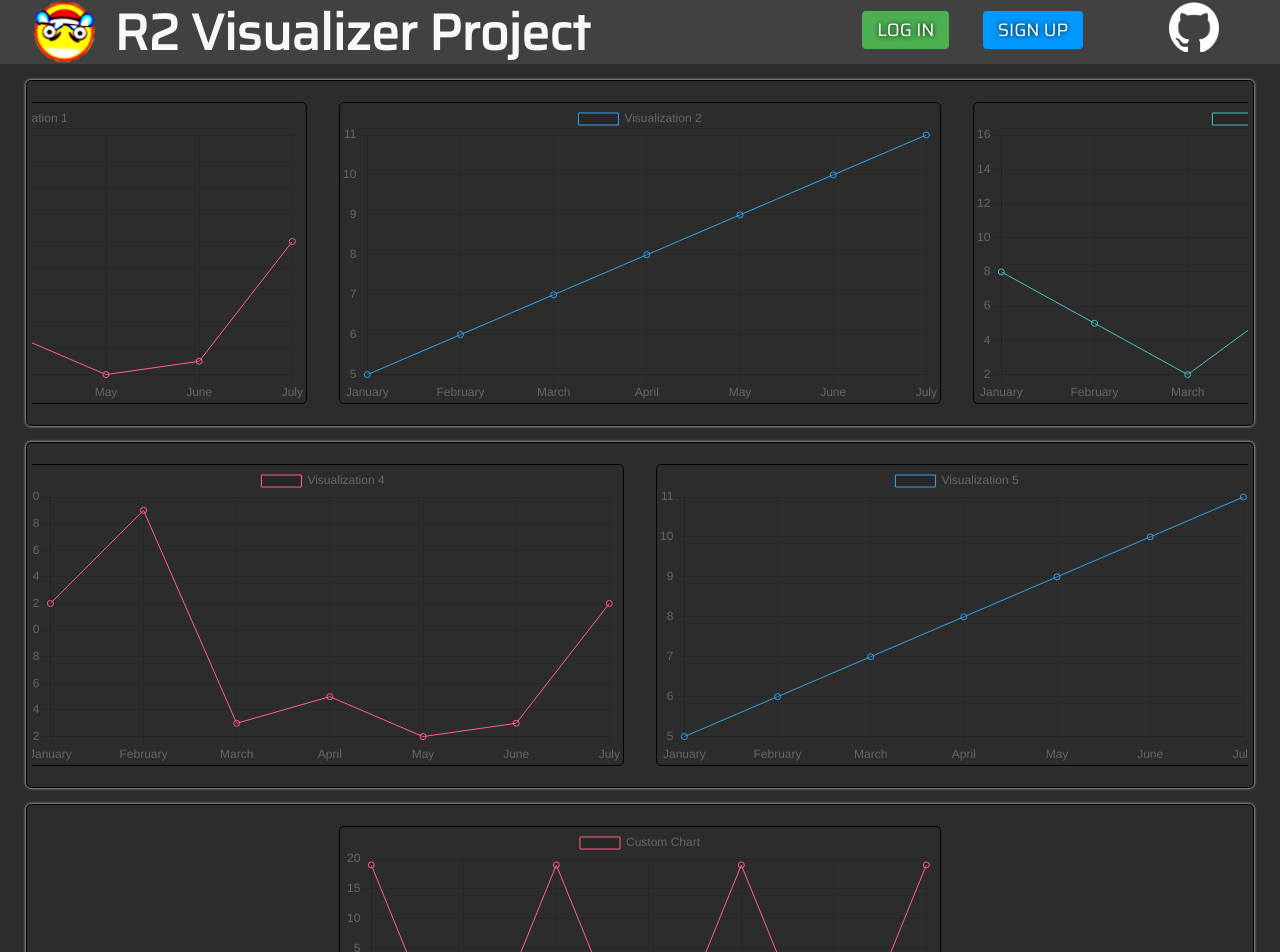
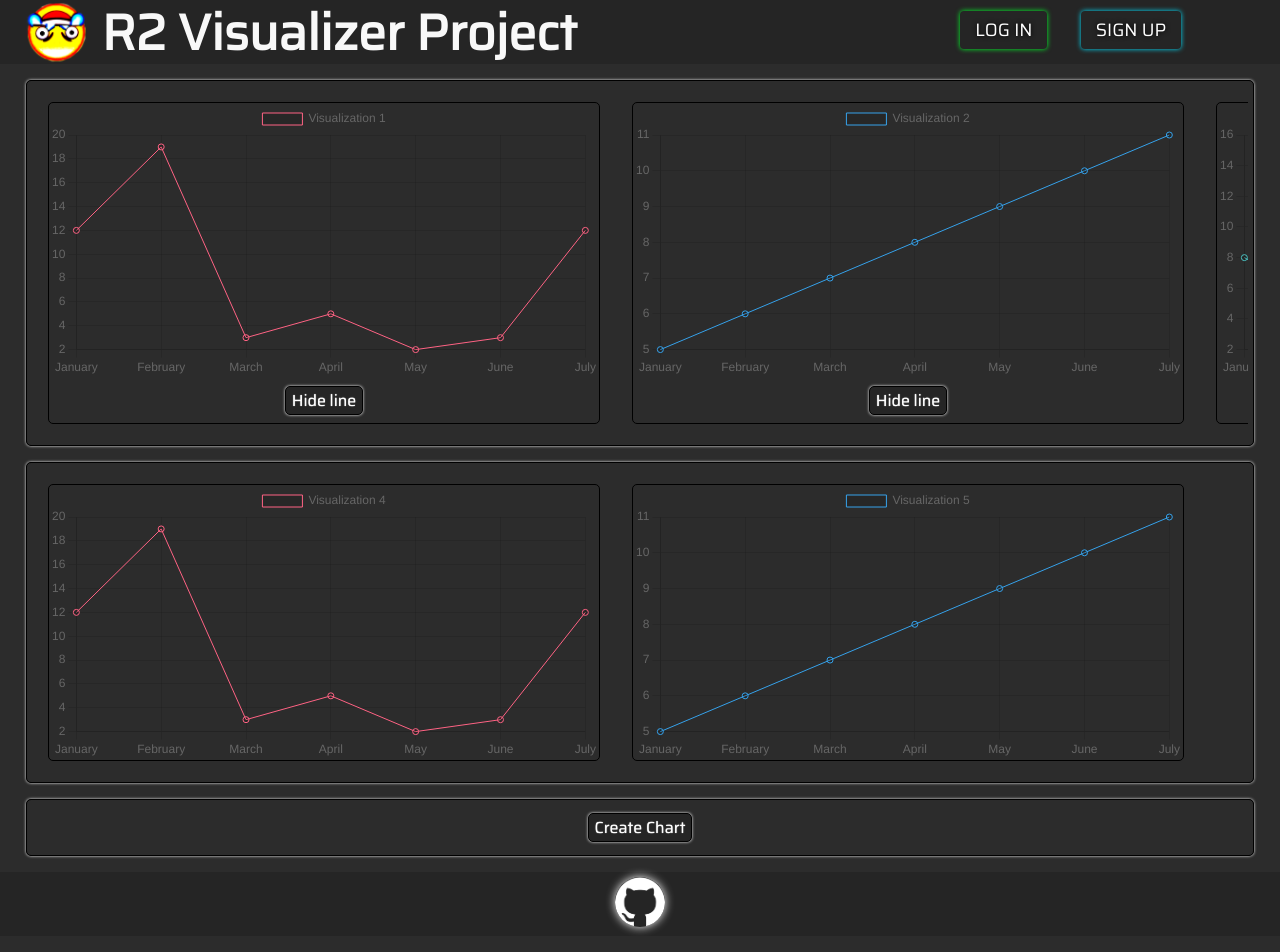
Before and after one commit to R2-WebSovellusprojekti/VisualizerV2, a React (Create React App) app in the folder frontend/: page / in a window 1280 px wide. Shown: the top 952 px of the page. Built offline with nearby package versions, Linux system fonts and the light colour scheme.

Commit message:
visualisointi upgradee

```diff
--- a/frontend/src/App.css
+++ b/frontend/src/App.css
@@ -3,20 +3,28 @@ body {
   margin: 0;
   align-items: center;
   overflow: auto;
+  padding-top: 0px;
 }
 
 .App {
   justify-content: center;
   align-items: center;
   text-align: center;
-  height: 100;
   width: 100%;
 }
-
+.footer {
+  margin-top: auto;
+  display: flex;
+  justify-content: center;
+  align-items: center;
+  background-color: #252525;
+  color: #fff;
+  height: 4rem;
+}
 .App-logo {
   max-width: 12%;
   pointer-events: none;
-  padding: auto;
+  margin-right: 1rem;
 }
 
 @media (prefers-reduced-motion: no-preference) {
@@ -29,19 +37,26 @@ body {
   justify-content: center;
   align-items: center;
   flex-direction: row;
-  margin-top: 0px;
-  margin-left: 2rem;
+  max-height: 100%;
+  max-width: 100%;
+  box-sizing: border-box;
+  margin-left: 1.5rem;
+  margin-right: 0;
+  margin-top: 0;
+  margin-bottom: 0;
 }
 
 .title {
   font-family: 'Saira', sans-serif;
   font-size: 50px;
   color: #f8f8f8;
-  padding: 10px;
-  margin-left: 10px;
   text-decoration: none !important;
   overflow: visible;
   white-space: nowrap;
+  margin-top: 0;
+  margin-bottom: 0;
+  margin-left: 0;
+  margin-right: 0;
 
 }
 
@@ -84,7 +99,7 @@ ul {
   display: flex;
   justify-content: space-between;
   align-items: center;
-  background-color: #414141;
+  background-color: #252525;
   color: white;
   padding: 0.5rem 2rem;
 }
@@ -119,11 +134,11 @@ ul {
 .github-logo {
   width: 50px;
   height: 50px;
-  margin-left: 1rem;
   cursor: pointer;
   transition: ease-in-out 0.2s;
   position: relative;
-  left: 3rem;
+  border-radius: 50px;
+  box-shadow: #f8f8f8 0px 0px 10px 0px;
 }
 .github-logo:hover {
   transform: scale(1.1);
@@ -166,7 +181,7 @@ ul {
   }
 
   .title {
-  font-size: 18px;
+  font-size: 25px;
   max-height: fit-content;
   }
 
@@ -184,6 +199,5 @@ ul {
     cursor: pointer;
     transition: ease-in-out 0.2s;
     position: relative;
-    left: 3rem;
   }
   }
--- a/frontend/src/App.js
+++ b/frontend/src/App.js
@@ -1,4 +1,4 @@
-import logo from './logo.svg';
+/*import logo from './logo.svg';
 import './App.css';
 import { BrowserRouter as Router, Route, Routes, NavLink } from 'react-router-dom';
 import SigninButton from './SigninButton';
@@ -8,7 +8,7 @@ import React, { useState, useEffect } from 'react';
 import './Styles.css'
 import N1Charts from './N1Charts';
 import N2Charts from './N2Charts';
-import N3Charts from './N3Charts';
+import CreateChartButton from './CreateChartButton';
 
 function App() {
   const [isAuthenticated, setIsAuthenticated] = useState(false);
@@ -32,6 +32,9 @@ function App() {
 
   const handleProfileClick = () => {
     console.log('Profile clicked');
+  };
+  const handleCreateChartClick = () => {
+    console.log('Create chart clicked');
   };
 
   return (
@@ -58,13 +61,6 @@ function App() {
                 </li>
               </>
             )}
-            <li>
-              <a href="https://github.com/R2-WebSovellusprojekti/VisualizerV2" target="_blank" rel="noopener noreferrer">
-              <img
-                className="github-logo"
-                src ="/github-mark-white.png" alt="" />
-              </a>
-            </li>
           </ul>
         </nav>
           <div className="chart-box">
@@ -74,9 +70,106 @@ function App() {
         <N2Charts />
         </div>
         <div className="chart-box">
-        <N3Charts />
+          <CreateChartButton onClick={handleCreateChartClick} />
         </div>
+        <div className="footer">
+        <a href="https://github.com/R2-WebSovellusprojekti/VisualizerV2" target="_blank" rel="noopener noreferrer">
+          <img className="github-logo" src="/github-mark-white.png" alt="" />
+        </a>
+      </div>
+    </div>
+    </Router>
+  );
+}
+
+export default App;*/
+import logo from './logo.svg';
+import './App.css';
+import { BrowserRouter as Router, Route, Routes, NavLink } from 'react-router-dom';
+import SigninButton from './SigninButton';
+import SignupButton from './SignupButton';
+import ProfileButton from './ProfileButton';
+import React, { useState, useEffect } from 'react';
+import './Styles.css'
+import N1Charts from './N1Charts';
+import N2Charts from './N2Charts';
+import CreateChartButton from './CreateChartButton';
+import CreateChart from './CreateChart';
+
+function App() {
+  const [isAuthenticated, setIsAuthenticated] = useState(false);
+  const [isNewChartCreated, setIsNewChartCreated] = useState(false);
+
+  useEffect(() => {
+    const token = localStorage.getItem('token');
+    if (token) {
+      setIsAuthenticated(true);
+    } else {
+      setIsAuthenticated(false);
+    }
+  }, []);
+
+  const handleSignupClick = () => {
+    console.log('Signup clicked');
+  };
+
+  const handleSigninClick = () => {
+    console.log('Signin clicked');
+  };
+
+  const handleProfileClick = () => {
+    console.log('Profile clicked');
+  };
+
+  const handleCreateChartClick = () => {
+    setIsNewChartCreated(true);
+  };
+
+  return (
+    <Router>
+      <div className="App">
+        <nav className="navbar">
+          <NavLink to="/" className="logo-container">
+            <img src={logo} className="App-logo" alt="logo" />
+            <h1 className='title' >R2 Visualizer Project</h1>
+          </NavLink>
+
+          <ul>
+            {isAuthenticated ? (
+              <li>
+                <ProfileButton onClick={handleProfileClick} />
+              </li>
+            ) : (
+              <>
+                <li>
+                  <SigninButton onClick={handleSigninClick} />
+                </li>
+                <li>
+                  <SignupButton onClick={handleSignupClick} />
+                </li>
+              </>
+            )}
+          </ul>
+        </nav>
+        <div className="chart-box">
+            <N1Charts />
         </div>
+        <div className="chart-box">
+          <N2Charts />
+        </div>
+        <div className="chart-box">
+          {isNewChartCreated ? (
+            <CreateChart />
+          ) : (
+          <CreateChartButton onClick={handleCreateChartClick} />
+          )}
+        </div>
+        <div className="footer">
+          <a href="https://github.com/R2-WebSovellusprojekti/VisualizerV2" target="_blank" rel="noopener noreferrer">
+            <img className="github-logo" src="/github-mark-white.png" alt="" />
+          </a>
+        </div>
+      </div>
     </Router>
   );
 }
--- a/frontend/src/Charts.css
+++ b/frontend/src/Charts.css
@@ -1,16 +1,14 @@
 .n1chart-container {
     display: flex;
-    flex-wrap: wrap;
-    justify-content: center;
+    justify-content: flex-start;
     border-radius: 10px;
-    width: 100%;
+    width: calc(100vw);
     margin: 0 auto;
     overflow: auto;
     flex-wrap: nowrap;
 }
 .n2chart-container {
     display: flex;
-    flex-wrap: wrap;
     justify-content: center;
     border-radius: 10px;
     width: 100%;
@@ -20,7 +18,6 @@
 }
 .n3chart-container {
     display: flex;
-    flex-wrap: wrap;
     justify-content: center;
     border-radius: 10px;
     width: 100%;
@@ -44,21 +41,87 @@
     margin-top: 1rem;
     margin-left: auto;
     margin-right: auto;
+    margin-bottom: 1rem;
     display: flex;
     flex-direction: row;
     max-width: 95vw;
+    max-height: 95vh;
     box-shadow: 0px 0px 3px rgb(255, 255, 255);
     justify-content: center;
     align-items: center;
-}
-
-.chart-box .line-graph {
-    flex: 1; /* this will make each line graph take up equal space in the box */
-    margin: 10px;
+    overflow: auto;
+    min-width: 95vw;
 }
 canvas {
     font-family: 'Saira', 'sans-serif';
-    overflow: scroll;
-    width: 600px !important;
+    overflow: visible;
+    min-width: 550px;
+    width: 100% !important;
     height: auto !important;
+
 }
+
+/*Buttons*/
+.line-button {
+    margin: 0.5rem;
+    border-radius: 5px;
+    border: 1px solid #000000;
+    background-color: #252525;
+    color: #ffffff;
+    text-shadow: #ffffff 0px 0px 1px;
+    font-family: 'Saira', 'sans-serif';
+    font-size: 1rem;
+    font-weight: 400;
+    cursor: pointer;
+    transition: all 0.2s ease-in-out;
+    text-decoration: none;
+    outline: none;
+    box-shadow: 0px 0px 3px rgb(255, 255, 255);
+}
+.line-button:hover {
+    background-color: #353535;
+    color: #ffffff;
+    text-shadow: #ffffff 0px 0px 1px;
+    box-shadow: 0px 0px 3px rgb(255, 255, 255);
+}
+.create-chart-button {
+    margin: 0.5rem;
+    border-radius: 5px;
+    border: 1px solid #000000;
+    background-color: #252525;
+    color: #ffffff;
+    text-shadow: #ffffff 0px 0px 1px;
+    font-family: 'Saira', 'sans-serif';
+    font-size: 1rem;
+    font-weight: 400;
+    cursor: pointer;
+    transition: all 0.2s ease-in-out;
+    text-decoration: none;
+    outline: none;
+    box-shadow: 0px 0px 3px rgb(255, 255, 255);
+}
+
+@media screen and (min-width: 2300px) {
+    canvas {
+        min-width: 750px;
+        width: 100% !important;
+        height: auto !important;
+    }
+}
+@media screen and (max-width: 601px) {
+    canvas {
+        max-width: 450px;
+        height: auto !important;
+    }
+}
+@media screen and (max-width: 1300px) {
+    .n2chart-container {
+        display: flex;
+        justify-content: flex-start;
+        border-radius: 10px;
+        width: 100%;
+        margin: 0 auto;
+        overflow: auto;
+        flex-wrap: nowrap;
+    }
+}
--- /dev/null
+++ b/frontend/src/CreateChart.js
@@ -0,0 +1,25 @@
+import React from 'react';
+import { Line } from 'react-chartjs-2';
+
+const CreateChart = () => {
+  const data = {
+    labels: ['January', 'February', 'March', 'April', 'May', 'June', 'July'],
+    datasets: [
+      {
+        label: 'My First Dataset',
+        data: [65, 59, 80, 81, 56, 55, 40],
+        fill: false,
+        borderColor: 'rgb(75, 192, 192)',
+        tension: 0.1,
+      },
+    ],
+  };
+
+  return (
+    <div className="chart-container">
+      <Line data={data} />
+    </div>
+  );
+};
+
+export default CreateChart;
--- /dev/null
+++ b/frontend/src/CreateChartButton.js
@@ -0,0 +1,11 @@
+import React from 'react';
+
+function CreateChartButton({ onClick }) {
+  return (
+    <div onClick={onClick}>
+      <button className='create-chart-button'>Create Chart</button>
+    </div>
+  );
+}
+
+export default CreateChartButton;
--- a/frontend/src/N1Charts.js
+++ b/frontend/src/N1Charts.js
@@ -1,9 +1,17 @@
-import React from 'react';
+import React, { useState } from 'react';
 import { Line } from 'react-chartjs-2';
 import { Chart as ChartJS } from 'chart.js/auto';
 import './Charts.css'
 
 const N1Charts = () => {
+  const [showLine1, setShowLine1] = useState(true);
+  const [showLine2, setShowLine2] = useState(true);
+  const [showLine3, setShowLine3] = useState(true);
+
+  const toggleLine1 = () => setShowLine1(!showLine1);
+  const toggleLine2 = () => setShowLine2(!showLine2);
+  const toggleLine3 = () => setShowLine3(!showLine3);
+
   const data1 = {
     labels: ['January', 'February', 'March', 'April', 'May', 'June', 'July'],
     datasets: [
@@ -13,6 +21,7 @@ const N1Charts = () => {
         borderColor: 'rgba(255, 99, 132, 1)',
         borderWidth: 1,
         fill: false,
+        hidden: !showLine1, // toggle visibility based on state
       },
     ],
   };
@@ -26,6 +35,7 @@ const N1Charts = () => {
         borderColor: 'rgba(54, 162, 235, 1)',
         borderWidth: 1,
         fill: false,
+        hidden: !showLine2, // toggle visibility based on state
       },
     ],
   };
@@ -39,6 +49,7 @@ const N1Charts = () => {
         borderColor: 'rgba(75, 192, 192, 1)',
         borderWidth: 1,
         fill: false,
+        hidden: !showLine3, // toggle visibility based on state
       },
     ],
   };
@@ -47,12 +58,21 @@ const N1Charts = () => {
     <div className="n1chart-container">
       <div className="chart-column">
         <Line data={data1} />
+        <button className="line-button" onClick={toggleLine1}>
+          {showLine1 ? 'Hide line' : 'Show line'}
+        </button>
       </div>
       <div className="chart-column">
         <Line data={data2} />
+        <button className="line-button" onClick={toggleLine2}>
+          {showLine2 ? 'Hide line' : 'Show line'}
+        </button>
       </div>
       <div className="chart-column">
         <Line data={data3} />
+        <button className="line-button" onClick={toggleLine3}>
+          {showLine3 ? 'Hide line' : 'Show line'}
+        </button>
       </div>
     </div>
   );
--- a/frontend/src/N3Charts.js
+++ /dev/null
@@ -1,29 +0,0 @@
-import React from 'react';
-import { Line } from 'react-chartjs-2';
-import { Chart as ChartJS } from 'chart.js/auto';
-import './Charts.css'
-
-const N3Charts = () => {
-  const data1 = {
-    labels: ['January', 'February', 'March', 'April', 'May', 'June', 'July'],
-    datasets: [
-      {
-        label: 'Custom Chart',
-        data: [19,-19 , 19, -19, 19, -19, 19],
-        borderColor: 'rgba(255, 99, 132, 1)',
-        borderWidth: 1,
-        fill: false,
-      },
-    ],
-  };
-
-  return (
-    <div className="n3chart-container">
-  <div className="chart-column">
-    <Line data={data1} />
-  </div>
-</div>
-  );
-};
-
-export default N3Charts;
--- a/frontend/src/Styles.css
+++ b/frontend/src/Styles.css
@@ -36,7 +36,7 @@
 .profile-btn {
   z-index: 1;
   font-family: 'Saira', sans-serif;
-  background-color: #00e1ff;
+  background-color: #252525;
   border: none;
   color: rgb(255, 255, 255);
   padding: 5px 15px;
@@ -54,9 +54,10 @@
   max-width: 100%;
   margin: 0 auto;
   text-shadow: 0 0 5px #000000;
+  box-shadow: #007fd4 0px 0px 5px;
 }
 .profile-btn:hover {
-  background-color: #00ccff;
+  background-color: #252525;
   cursor: pointer;
   border-radius: 16px;
   transition: border-radius 0.3s ease;
@@ -74,7 +75,7 @@
   position: absolute;
   top: calc(100% + 0.6rem);
   right: calc(-20% - 0.6rem);
-  background-color: rgb(226, 226, 226);
+  background-color: #252525;
   border: 1px solid #000000;
   padding: 0.7rem;
   z-index: 1;
@@ -100,7 +101,7 @@
     right: 45%;
     border-top: 10px solid transparent;
     border-right: 10px solid transparent;
-    border-bottom: 10px solid rgb(226, 226, 226);
+    border-bottom: 10px solid #000000;
     border-left: 10px solid transparent;
   }
 
@@ -225,7 +226,7 @@
   /*LOG IN button*/
   .signin-btn {
     font-family: 'Saira', sans-serif;
-    background-color: #4CAF50;
+    background-color: #252525;
     border: none;
     color: rgb(255, 255, 255);
     padding: 5px 15px;
@@ -241,6 +242,7 @@
     white-space: nowrap;
     margin: 1rem 0;
     text-shadow: 0 0 5px #000000;
+    box-shadow: #00ff2a 0px 0px 5px;
   }
 
   .signin-btn:hover {
@@ -254,7 +256,7 @@
   /*SIGN UP button*/
   .signup-btn {
       font-family: 'Saira', sans-serif;
-      background-color: #0099ff;
+      background-color: #252525;
       border: none;
       color: white;
       padding: 5px 15px;
@@ -268,6 +270,7 @@
       position: relative;
       white-space: nowrap;
       text-shadow: 0 0 5px #000000;
+      box-shadow: #00e1ff 0px 0px 5px;
     }
   .signup-btn:hover {
     background-color: #007fd4;
@@ -284,11 +287,12 @@
   position: absolute;
   top: 4rem;
   right: -170%;
-  background-color: rgb(226, 226, 226);
+  background-color: #252525;
   border: 1px solid #000000;
   padding: 16px;
   z-index: 1;
   border-radius: 4px;
+  box-shadow: 0 0 5px #00ff22;
 }
   /* Add triangle */
 .signin-dropdown:before {
@@ -298,7 +302,7 @@
   right: 43%;
   border-top: 10px solid transparent;
   border-right: 10px solid transparent;
-  border-bottom: 10px solid rgb(226, 226, 226);
+  border-bottom: 10px solid #000000;
   border-left: 10px solid transparent;
 }
 
@@ -336,12 +340,13 @@
   .signup-dropdown {
     position: absolute;
     top: 3rem;
-    right: -150%;
-    background-color: rgb(226, 226, 226);
+    right: -130%;
+    background-color: #252525;
     border: 1px solid #000000;
     padding: 16px;
     z-index: 1;
     border-radius: 4px;
+    box-shadow: #00e1ff 0px 0px 5px;
   }
   .signupdropdown-btn {
     font-family: 'Saira', sans-serif;
@@ -369,10 +374,10 @@
   content: '';
   position: absolute;
   bottom: 100%;
-  right: 45%;
+  right: 40%;
   border-top: 10px solid transparent;
   border-right: 10px solid transparent;
-  border-bottom: 10px solid rgb(226, 226, 226);
+  border-bottom: 10px solid #000000;
   border-left: 10px solid transparent;
 }
 
@@ -410,7 +415,7 @@
 /*For signup mostly*/
   .dropdown-btn2 {
     font-family: 'Saira', sans-serif;
-    background-color: #00b7ff;
+    background-color: #fdfdfd;
     border: 1px solid #000000;
     border-radius: 4px;
     color: #000 !important;
@@ -424,7 +429,7 @@
   }
   .dropdown-btn2:hover {
 
-    border-radius: 45px;
+    border-radius: 15px;
     background-color: #008ecf;
     color: #ffffff !important;
     border-color: #afafaf  !important;
@@ -448,7 +453,7 @@
 
   .dropdown-btn:hover {
 
-    border-radius: 45px;
+    border-radius: 15px;
     background-color: #00b91f;
     color: #ffffff !important;
     border-color: #afafaf  !important;
@@ -461,6 +466,15 @@
   }
 
   .dropdown-txt {
+    font-family: 'Saira', sans-serif;
+    color: #ffffff;
+    font-size: 18px;
+    font-weight: bold;
+    padding: 5px 15px;
+    text-align: center;
+    text-decoration: none;
+  }
+  .dropdown-txt2 {
     font-family: 'Saira', sans-serif;
     color: #000000;
     font-size: 18px;
```
Also changed, not shown: frontend/src/DeleteUser.js (+20 -4 lines), frontend/src/Signin.js (+21 -11 lines), frontend/src/Signup.js (+20 -17 lines). Lines whose indentation alone changed are shown as unchanged.
